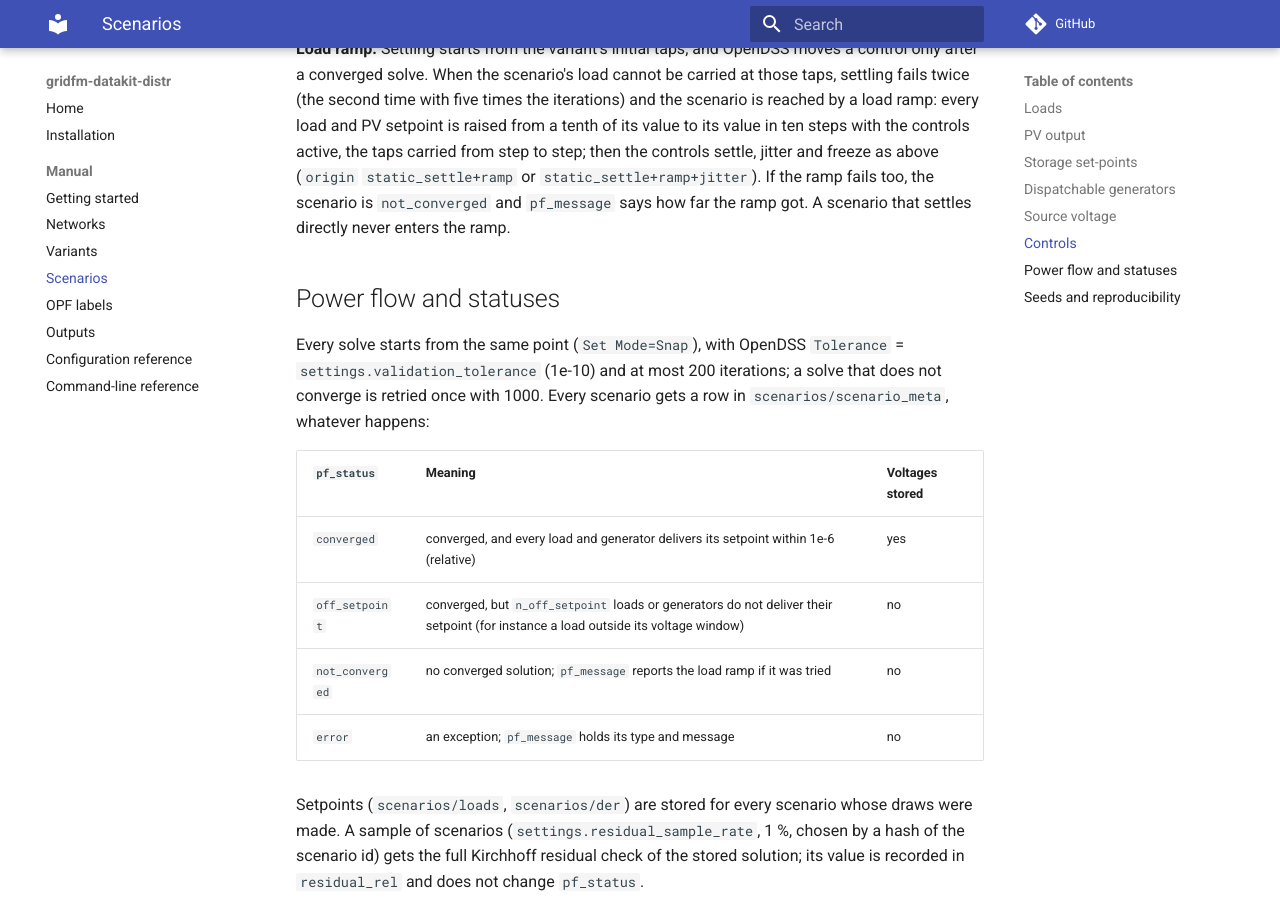
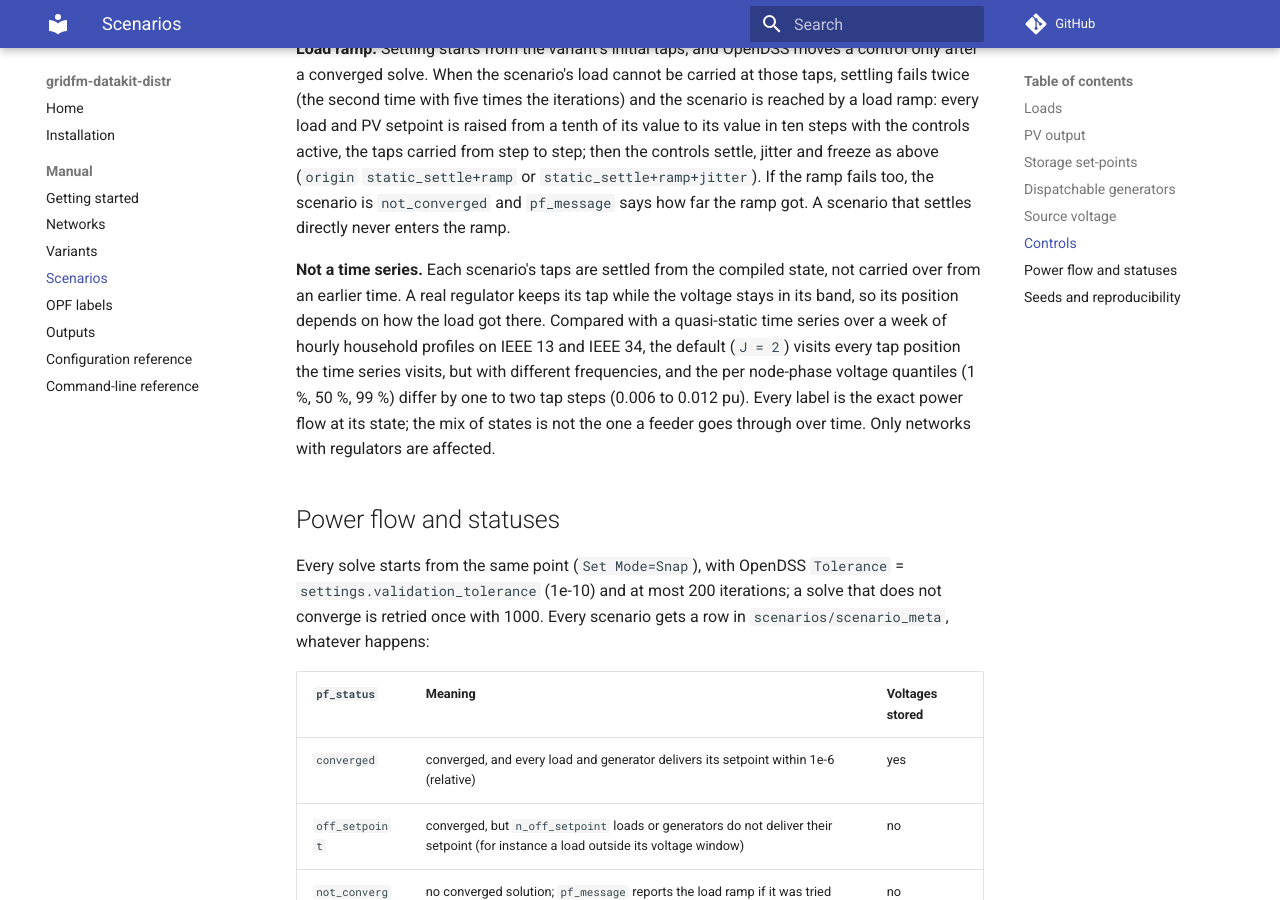
Before and after one commit to gridfm/gridfm-datakit-distr, an MkDocs documentation site: the page built from docs/manual/scenarios.md, in a window 1280 px wide and 900 px high, scrolled down 3008 px. Built offline with MkDocs 1.6.1 and Material for MkDocs 9.7.7, drawn with Linux system fonts in a browser that asks for light colours; comment, search, counter and statistics services are not loaded.

Commit message:
docs: sampled regulator taps against a time series
Signed-off-by: cardef <carmine.dellefemine@gmail.com>

```diff
--- a/docs/manual/scenarios.md
+++ b/docs/manual/scenarios.md
@@ -112,6 +112,15 @@ above (`origin` `static_settle+ramp` or `static_settle+ramp+jitter`). If the ram
 scenario is `not_converged` and `pf_message` says how far the ramp got. A scenario that settles
 directly never enters the ramp.
 
+**Not a time series.** Each scenario's taps are settled from the compiled state, not carried over
+from an earlier time. A real regulator keeps its tap while the voltage stays in its band, so its
+position depends on how the load got there. Compared with a quasi-static time series over a week
+of hourly household profiles on IEEE 13 and IEEE 34, the default (`J = 2`) visits every tap
+position the time series visits, but with different frequencies, and the per node-phase voltage
+quantiles (1 %, 50 %, 99 %) differ by one to two tap steps (0.006 to 0.012 pu). Every label is the
+exact power flow at its state; the mix of states is not the one a feeder goes through over time.
+Only networks with regulators are affected.
+
 ## Power flow and statuses
 
 Every solve starts from the same point (`Set Mode=Snap`), with OpenDSS `Tolerance` =
```
